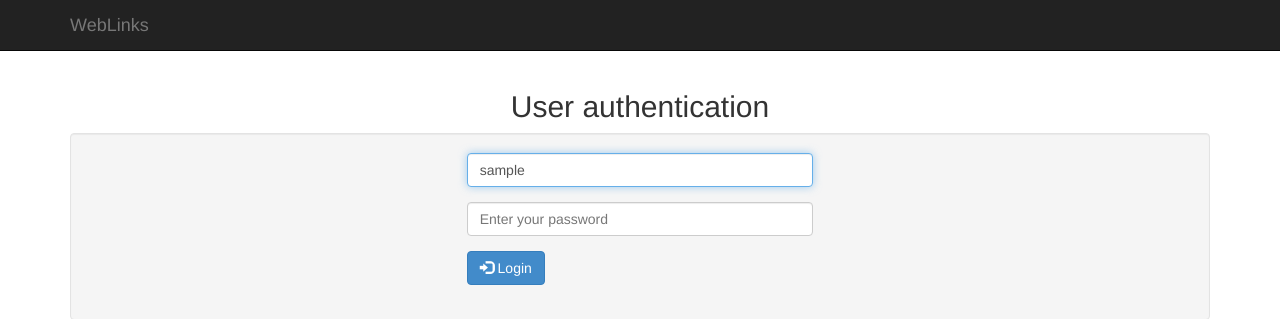
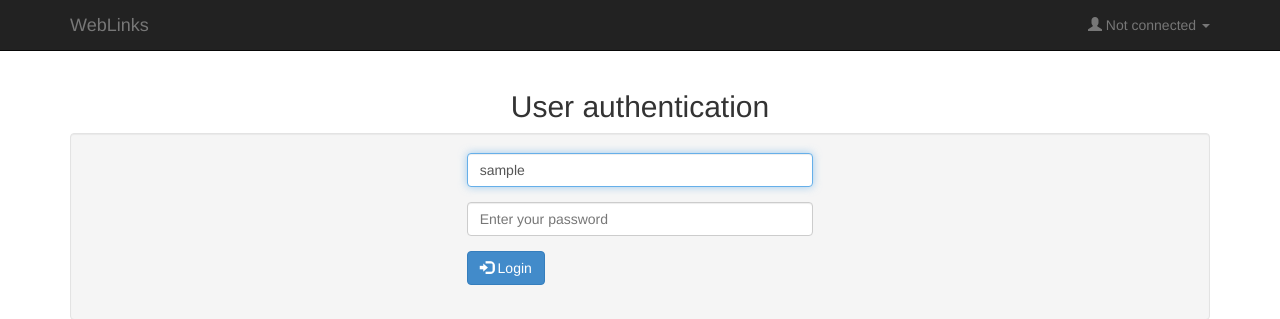
Before and after one commit to Benoit17/WebLinks, a PHP site: template views/login.html.twig in a window 1280 px wide. Shown: the top 319 px of the page. Run offline with PHP 8.4, Linux system fonts and the light colour scheme; the template is opened without the code that fills it: most values are stand-ins (such as "Sample title", 1, 10 or a date in 2020); some libraries are stand-ins or nearby versions.

Commit message:
Modification version bootstrap, twig, silex... ajout menu connect layout

```diff
--- a/views/layout.html.twig
+++ b/views/layout.html.twig
@@ -4,8 +4,8 @@
     <meta charset="utf-8">
     <meta http-equiv="X-UA-Compatible" content="IE=edge">
     <meta name="viewport" content="width=device-width, initial-scale=1">
-    <link href="{{ app.request.basepath }}/lib/bootstrap/css/bootstrap.min.css" rel="stylesheet">
-    <link href="{{ app.request.basepath }}/css/weblinks.css" rel="stylesheet">
+    <link href="{{ asset('/lib/bootstrap/css/bootstrap.min.css') }}" rel="stylesheet">
+    <link href="{{ asset('/css/weblinks.css') }}" rel="stylesheet">
     <title>WebLinks - {% block title %}{% endblock %}</title>
 </head>
 <body>
@@ -21,6 +21,25 @@
                     <a class="navbar-brand" href="/">WebLinks</a>
                 </div>
                 <div class="collapse navbar-collapse" id="navbar-collapse-target">
+                    <ul class="nav navbar-nav navbar-right">
+                        {% if is_granted('IS_AUTHENTICATED_FULLY') %}
+                            <li class="dropdown">
+                                <a href="#" class="dropdown-toggle" data-toggle="dropdown">
+                                    <span class="glyphicon glyphicon-user"></span> Welcome, {{ app.user.username }} <b class="caret"></b></a>
+                                <ul class="dropdown-menu">
+                                    <li><a href="{{ path('logout') }}">Log out</a></li>
+                                </ul>
+                            </li>
+                        {% else %}
+                            <li class="dropdown">
+                                <a href="#" class="dropdown-toggle" data-toggle="dropdown">
+                                    <span class="glyphicon glyphicon-user"></span> Not connected <b class="caret"></b></a>
+                                <ul class="dropdown-menu">
+                                    <li><a href="{{ path('login') }}">Log in</a></li>
+                                </ul>
+                            </li>
+                        {% endif %}
+                    </ul>
             </div><!-- /.container -->
         </nav>
         {% autoescape %}
@@ -29,8 +48,8 @@
     </div>
 
     <!-- jQuery -->
-    <script src="{{ app.request.basepath }}/lib/jquery/jquery-1.11.1.min.js"></script>
+    <script src="{{ asset('/lib/jquery/jquery-1.11.1.min.js') }}"></script>
     <!-- JavaScript Boostrap plugin -->
-    <script src="{{ app.request.basepath }}/lib/bootstrap/js/bootstrap.min.js"></script>
+    <script src="{{ asset('/lib/bootstrap/js/bootstrap.min.js') }}"></script>
 </body>
 </html>
```
Also changed, not shown: app/app.php (+5 -2 lines), composer.json (+5 -3 lines), 1 other file.
